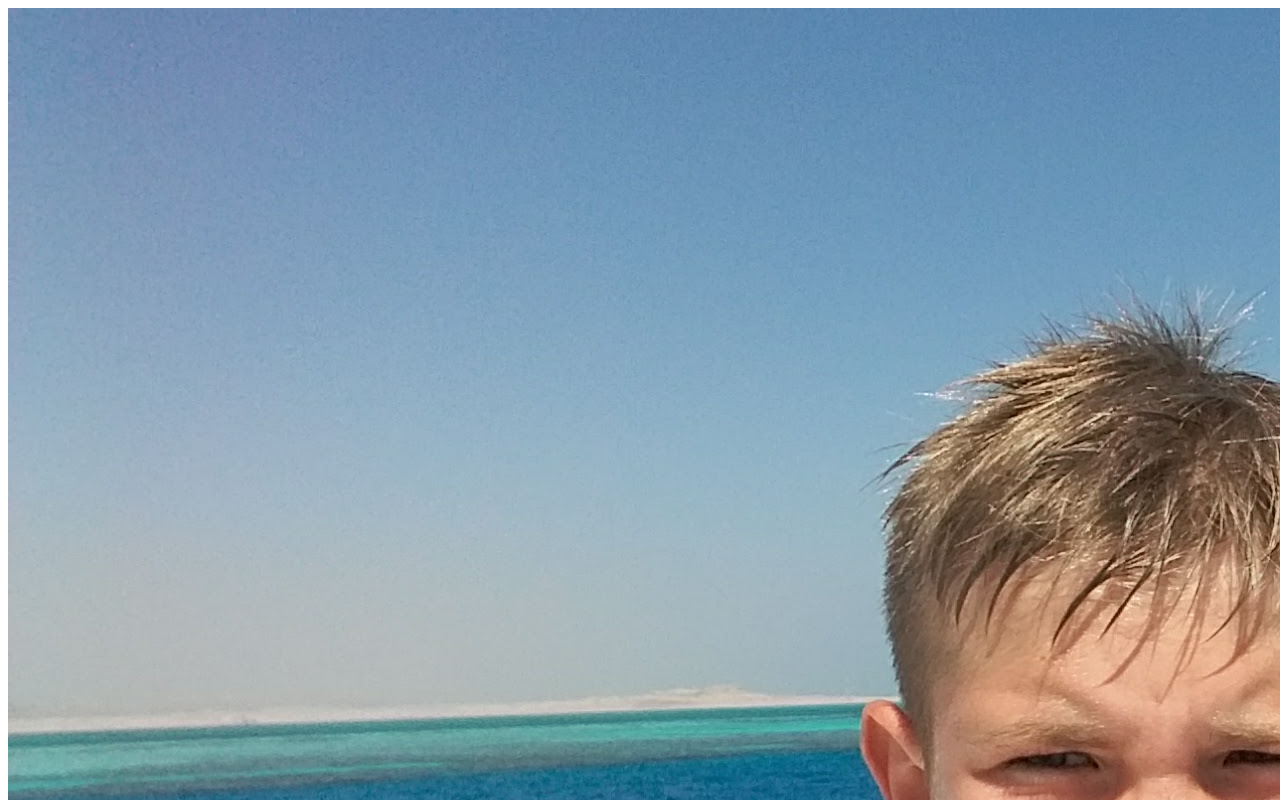
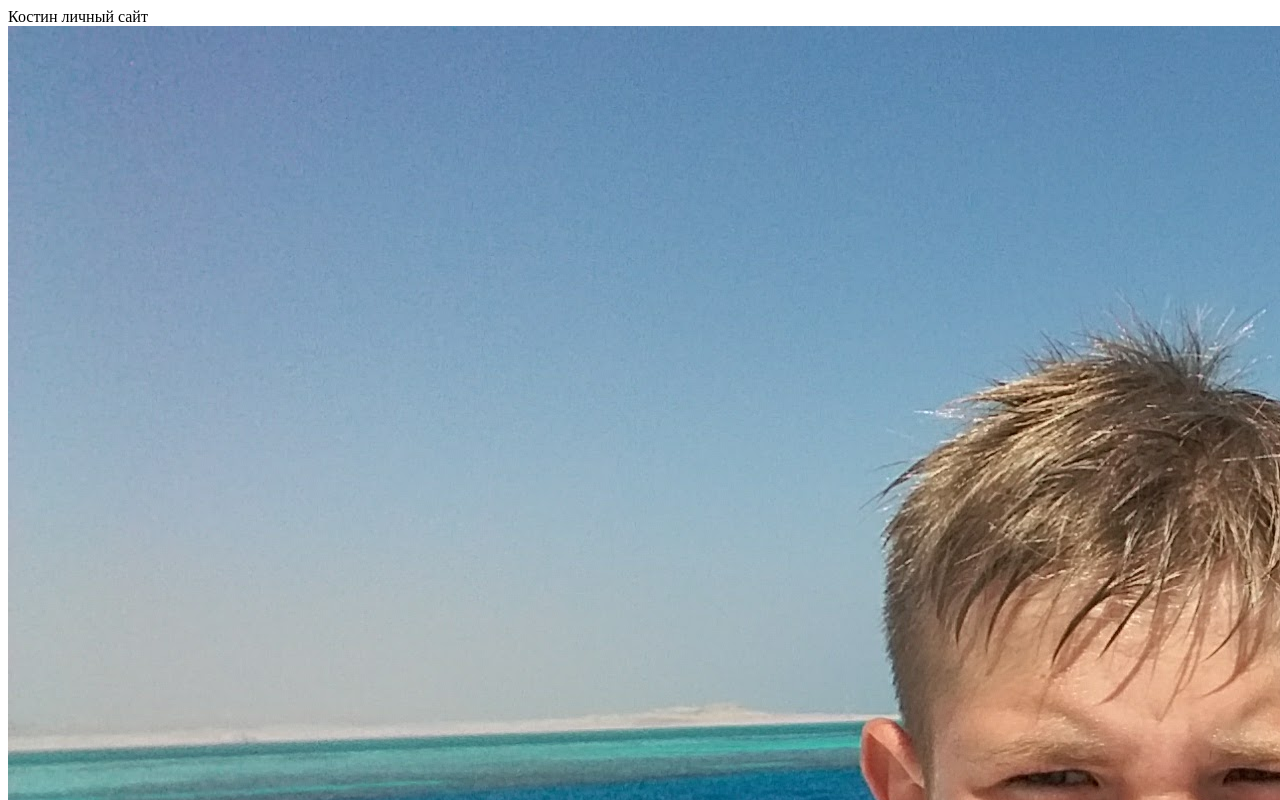
Before and after one commit to KostyaDranchuk/KostyaDranchuk, a plain HTML site: page index.html in a window 1280 px wide. Shown: the top 800 px of the page. Drawn offline with Linux system fonts and the light colour scheme.

Commit message:
Update index.html

```diff
--- a/index.html
+++ b/index.html
@@ -1,8 +1,12 @@
 <!DOCTYPE html>
 <html>
 <body>
-
-<img src="20170915_130649.jpg" alt="Smiley face"/>
+<div>
+  Костин личный сайт
+  </div>
+  <div>
+<img src="20170915_130649.jpg" alt="Smiley face" high=/>
+  </div>
 
 </body>
 </html>
```
